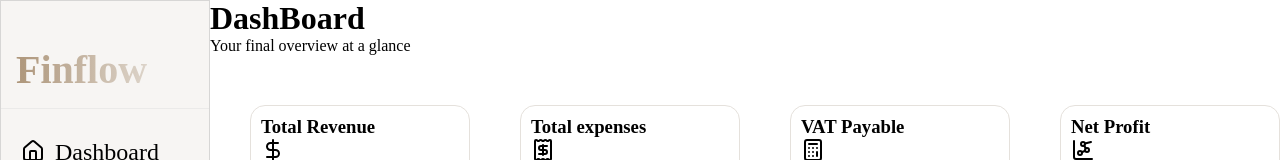
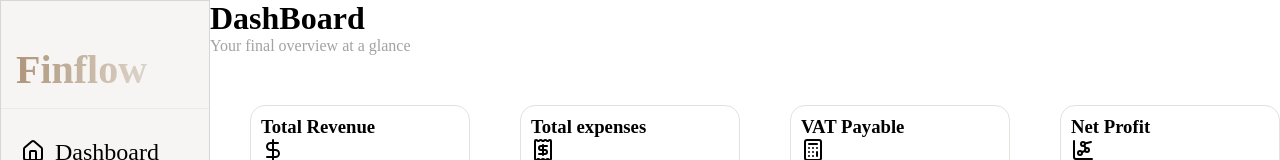
Before and after one commit to Nandisa27457/Fintech-dashboard, a React (Vite) app: page / in a window 1280 px wide. Shown: the top 160 px of the page. Built offline with nearby package versions, Linux system fonts and the light colour scheme.

Commit message:
styling of sub-heading

```diff
--- a/src/App.css
+++ b/src/App.css
@@ -93,6 +93,11 @@ footer{
 Dashboard Stylings
 ======================
  */
+
+ .sub-heading{
+  color:rgba(128, 128, 128, 0.728);
+
+ }
  .amount{
   font-size: 2rem;
   font-weight:550;
```
